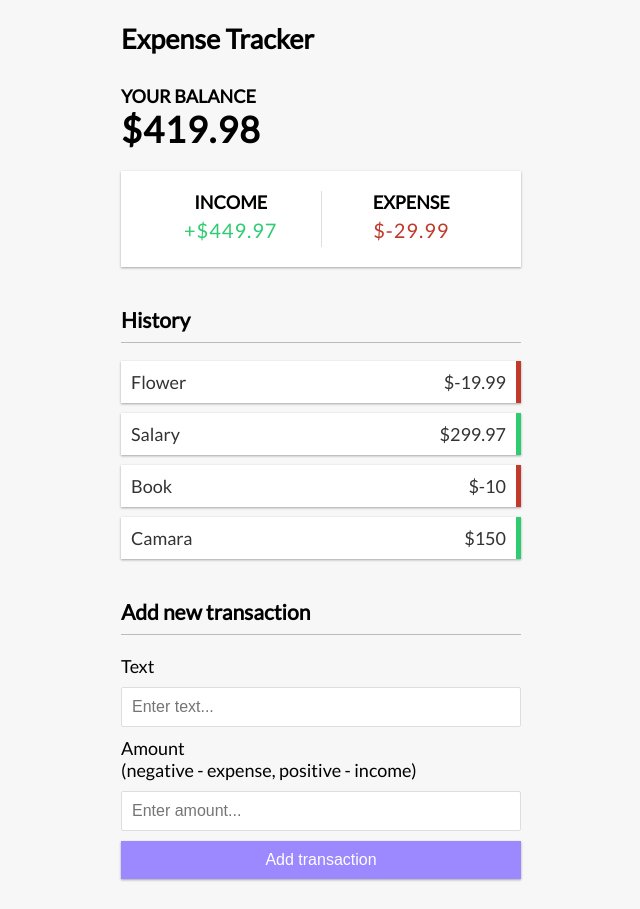
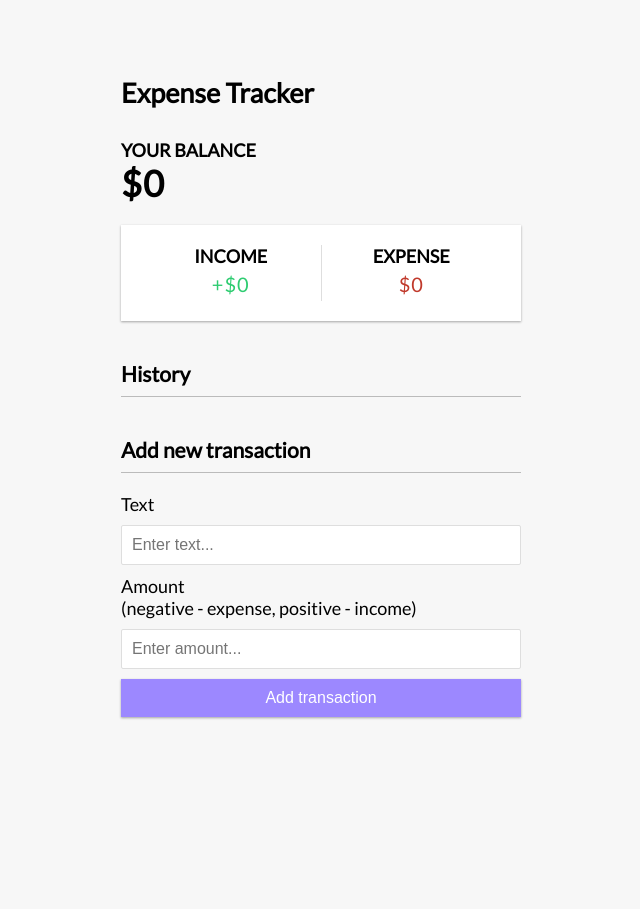
Before and after one commit to Connok/EXPENSE-TRACKER, a Vue app: page / in a window 1280 px wide. Shown: the whole page, without its empty margins (319-959 px from the left). After the commit the page ends 800 px from the top, so only its background shows below. Built offline with nearby package versions, Linux system fonts and the light colour scheme.

Commit message:
Save to local storage

```diff
--- a/src/App.vue
+++ b/src/App.vue
@@ -19,17 +19,19 @@
 import IncomeExpense from "./components/IncomeExpenses.vue";
 import TransactionList from "./components/TransactionList.vue";
 import AddTransaction from "./components/AddTransaction.vue";
-import { ref, computed } from "vue";
+import { ref, computed, onMounted } from "vue";
 import { useToast } from "vue-toastification";
 
 const toast = useToast();
 
-const transactions = ref([
-  { id: 1, text: "Flower", amount: -19.99 },
-  { id: 2, text: "Salary", amount: 299.97 },
-  { id: 3, text: "Book", amount: -10 },
-  { id: 4, text: "Camara", amount: 150 },
-]);
+const transactions = ref([]);
+
+onMounted(() => {
+  const savedTransactons = JSON.parse(localStorage.getItem("transactions"));
+  if (savedTransactons) {
+    transactions.value = savedTransactons;
+  }
+});
 
 //  Get Total
 const total = computed(() => {
@@ -64,6 +66,7 @@
     text: transactionData.text,
     amount: transactionData.amount,
   });
+  saveTransactionsToLocalStorage();
   toast.success("Transaction Added");
 };
 
@@ -77,6 +80,12 @@
   transactions.value = transactions.value.filter(
     (transaction) => transaction.id !== id
   );
+  saveTransactionsToLocalStorage();
   toast.success("Transaction Removed");
 };
+
+//save to local storage
+const saveTransactionsToLocalStorage = () => {
+  localStorage.setItem("transactions", JSON.stringify(transactions.value));
+};
 </script>
```
